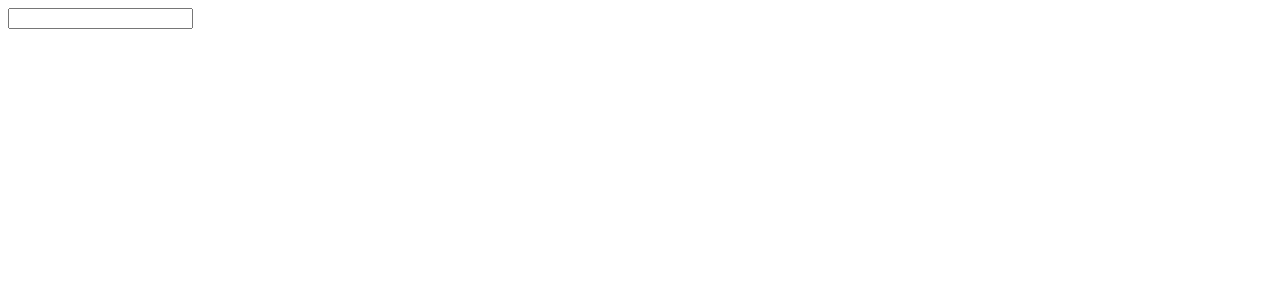
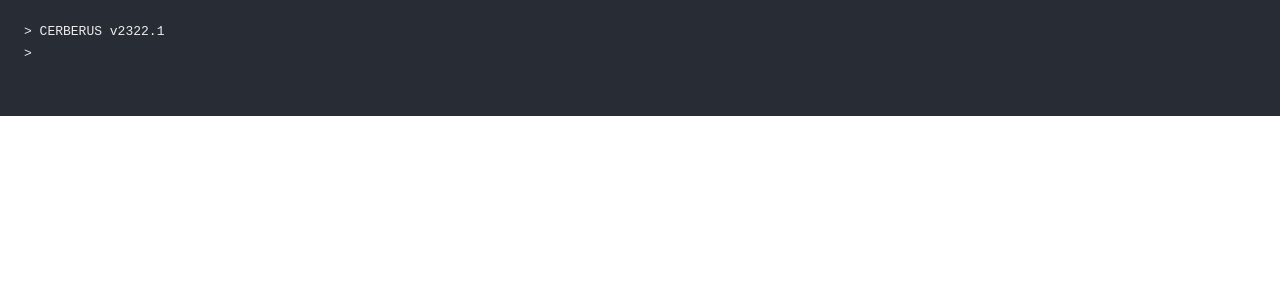
Before and after one commit to samrodrigues/medusa, a Nuxt app: page /terminal in a window 1280 px wide. Shown: the top 300 px of the page. Built offline with nearby package versions, Linux system fonts and the light colour scheme.

Commit message:
making it cute

```diff
--- a/app.vue
+++ b/app.vue
@@ -3,3 +3,9 @@
     <RouterView />
   </div>
 </template>
+<style>
+body {
+  padding: 0;
+  margin: 0;
+}
+</style>
--- a/package.json
+++ b/package.json
@@ -12,6 +12,7 @@
   "dependencies": {
     "axios": "^1.7.2",
     "nuxt": "^3.11.2",
+    "sass": "^1.77.2",
     "vue": "^3.4.27",
     "vue-router": "^4.3.2"
   }
--- a/pages/terminal.vue
+++ b/pages/terminal.vue
@@ -1,9 +1,12 @@
 <template>
   <main>
-    <div v-for="message in messages">
+    <div class="message" v-for="message in messages">
       {{ message.content }}
     </div>
-    <input type="text" v-model="newMessage" @keyup.enter="postMessage">
+    <span class="caret-block">&gt;</span><input class="caret-block" :class="{'submitted blink': isSubmitting}" type="text" v-model="newMessage" @keyup.enter="postMessage">
+    <div class="loader message" v-if="isSubmitting">
+      <span class="loader__dot">.</span><span class="loader__dot">.</span><span class="loader__dot">.</span>
+    </div>
   </main>
 </template>
 <script>
@@ -16,7 +19,8 @@ export default {
     return {
       implementation: "",
       newMessage: "",
-      messages: [],
+      isSubmitting: false,
+      messages: [{"content": "CERBERUS v2322.1"}],
     }
   },
   mounted() {
@@ -24,7 +28,9 @@ export default {
   },
   methods: {
     async postMessage () {
+      this.isSubmitting = true;
       const {data} = await axios.post(`https://cerberus-vsm8.onrender.com/api/implementations/${this.implementation}`, {message: this.newMessage})
+      this.isSubmitting = false;
       this.messages.push({"content": this.newMessage})
       this.messages.push({"content": data?.response?.[0]?.[1] || 'bad response'})
       this.newMessage = '';
@@ -32,6 +38,50 @@ export default {
   }
 }
 </script>
-<style scoped>
+<style scoped lang="scss">
+main {
+  background-color: #282c34;
+  color: #ededed;
+  font-family: monospace;
+  padding: 24px 24px 48px;
+}
+input {
+  background-color: transparent;
+  padding-left: 6px;
+  color: #ededed;
+  border: none;
+  outline: none;
+  caret-color: #dedede;
+  position: relative;
+  caret-shape: block;
+  font-family: monospace;
+  margin-bottom: 6px;
+}
+input.submitted {
+  color: #878787;
+  caret-color: transparent;
+}
+pre {
+  padding: 0;
+}
+.caret-block > span {
+  background-color: hsla(1, 1%, 100%, 1);
+  color: #000;
+}
 
+@keyframes blink {50% { color: transparent }}
+.loader__dot { animation: 1s blink infinite }
+.loader__dot:nth-child(2) { animation-delay: 250ms }
+.loader__dot:nth-child(3) { animation-delay: 500ms }
+
+
+input:focus, input:active {
+  outline: none;
+}
+.message {
+  margin-bottom: 6px;
+}
+.message:before {
+  content: '> ';
+}
 </style>
```
Also changed, not shown: 1 other file (tests, documents, lock files or other folders).
